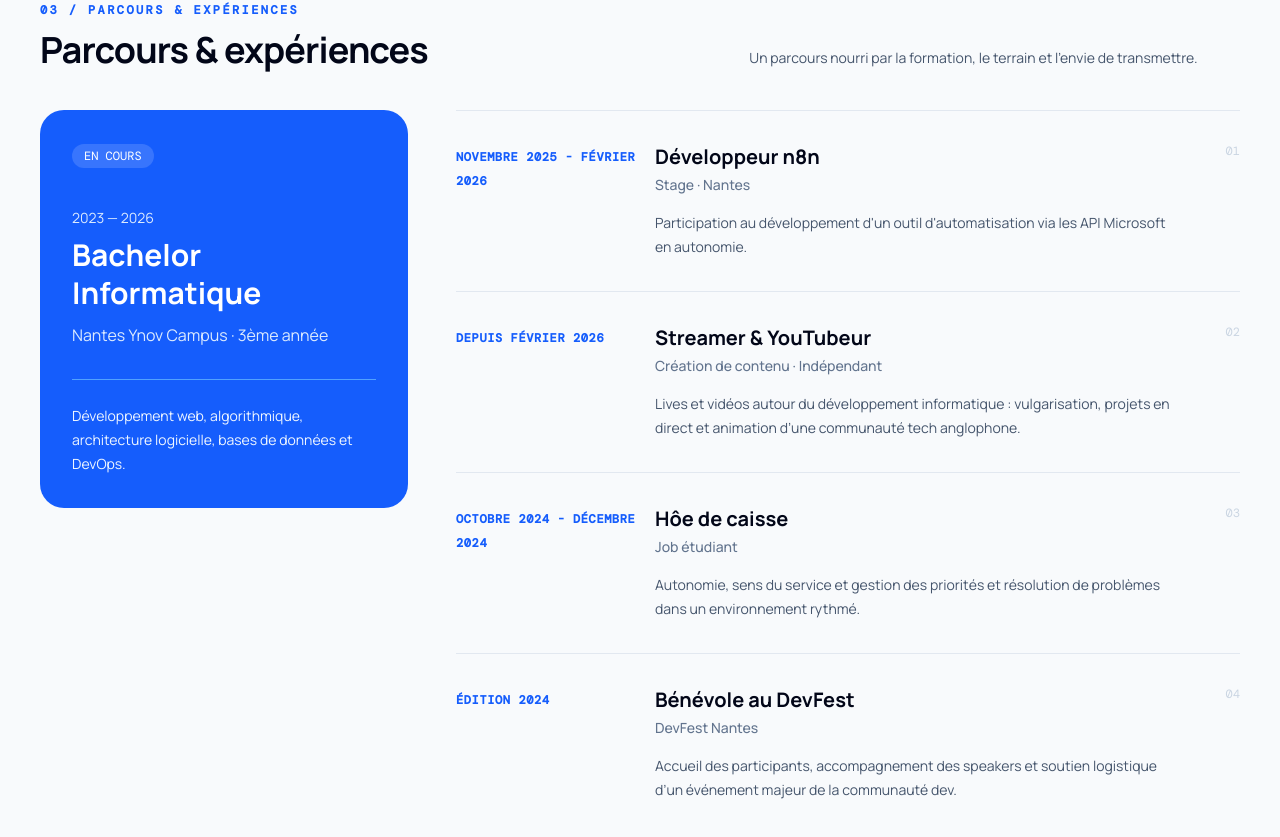
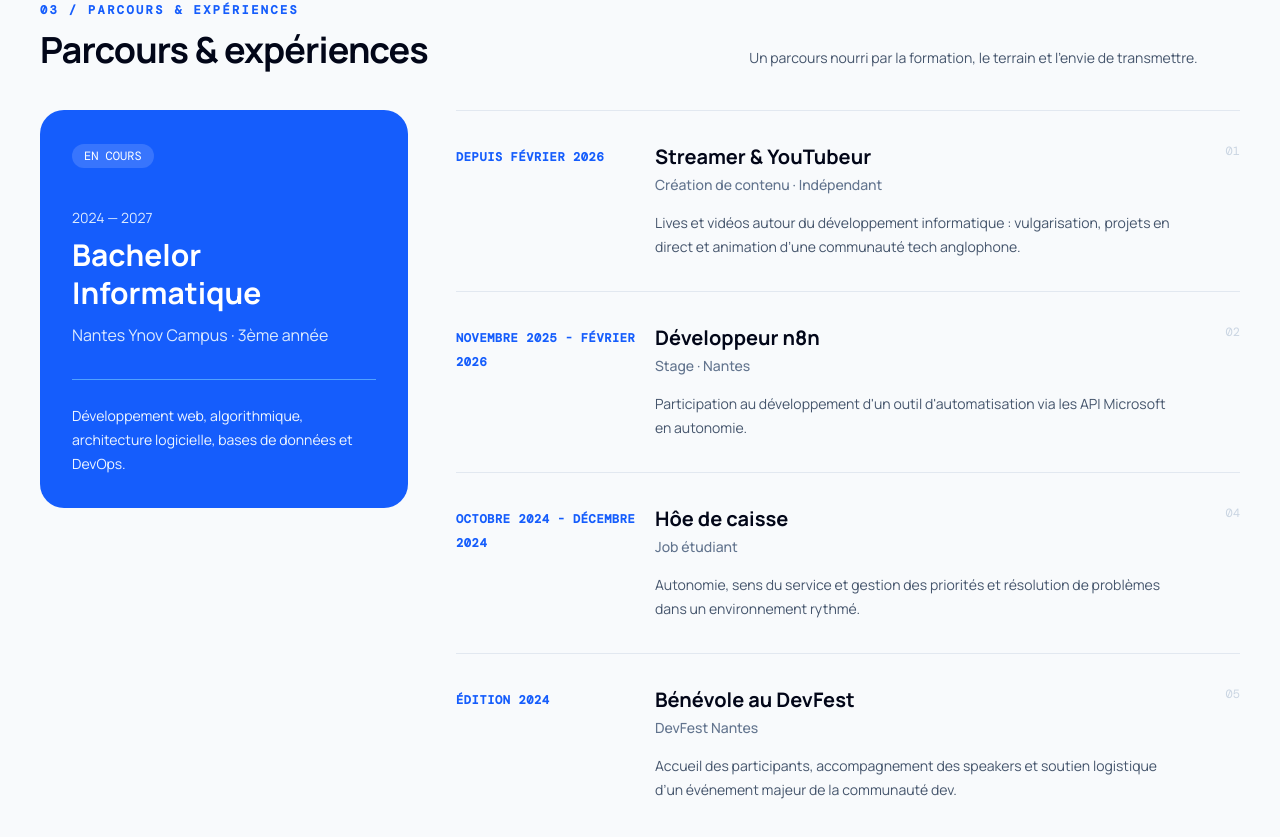
Before and after one commit to guiiireg/portfolio, a React (Vite) app: page / in a window 1280 px wide. Shown: the part 2714-3551 px from the top of the page. Built offline with nearby package versions, Linux system fonts and the light colour scheme.

Commit message:
feat(app): update parcours and changed order of the experiences

```diff
--- a/src/App.tsx
+++ b/src/App.tsx
@@ -188,17 +188,18 @@ const skills = [
 
 const experiences = [
     {
+        period: "Depuis Février 2026",
+        title: "Streamer & YouTubeur",
+        meta: "Création de contenu · Indépendant",
+        text: "Lives et vidéos autour du développement informatique : vulgarisation, projets en direct et animation d’une communauté tech anglophone.",
+    },
+    {
         period: "Novembre 2025 - Février 2026",
         title: "Développeur n8n",
         meta: "Stage · Nantes",
         text: "Participation au développement d'un outil d'automatisation via les API Microsoft en autonomie.",
     },
-    {
-        period: "Depuis Février 2026",
-        title: "Streamer & YouTubeur",
-        meta: "Création de contenu · Indépendant",
-        text: "Lives et vidéos autour du développement informatique : vulgarisation, projets en direct et animation d’une communauté tech anglophone.",
-    },
+,
     {
         period: "Octobre 2024 - Décembre 2024",
         title: "Hôe de caisse",
@@ -493,7 +494,7 @@ export default function App() {
                                     <span className="inline-flex rounded-full bg-white/15 px-3 py-1 font-mono text-xs">
                                         EN COURS
                                     </span>
-                                    <p className="mt-10 text-sm text-blue-100">2023 — 2026</p>
+                                    <p className="mt-10 text-sm text-blue-100">2024 — 2027</p>
                                     <Heading
                                         level={3}
                                         className="mt-2 text-3xl font-bold leading-tight"
```
